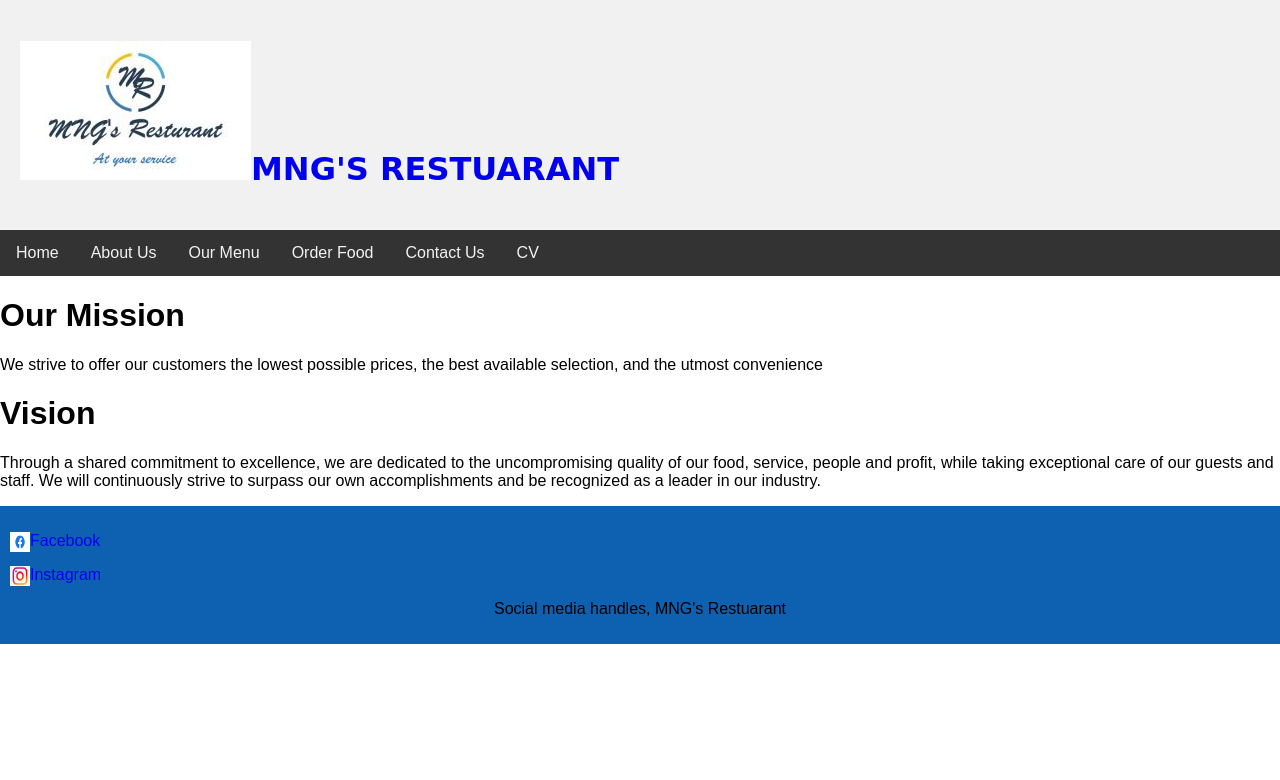
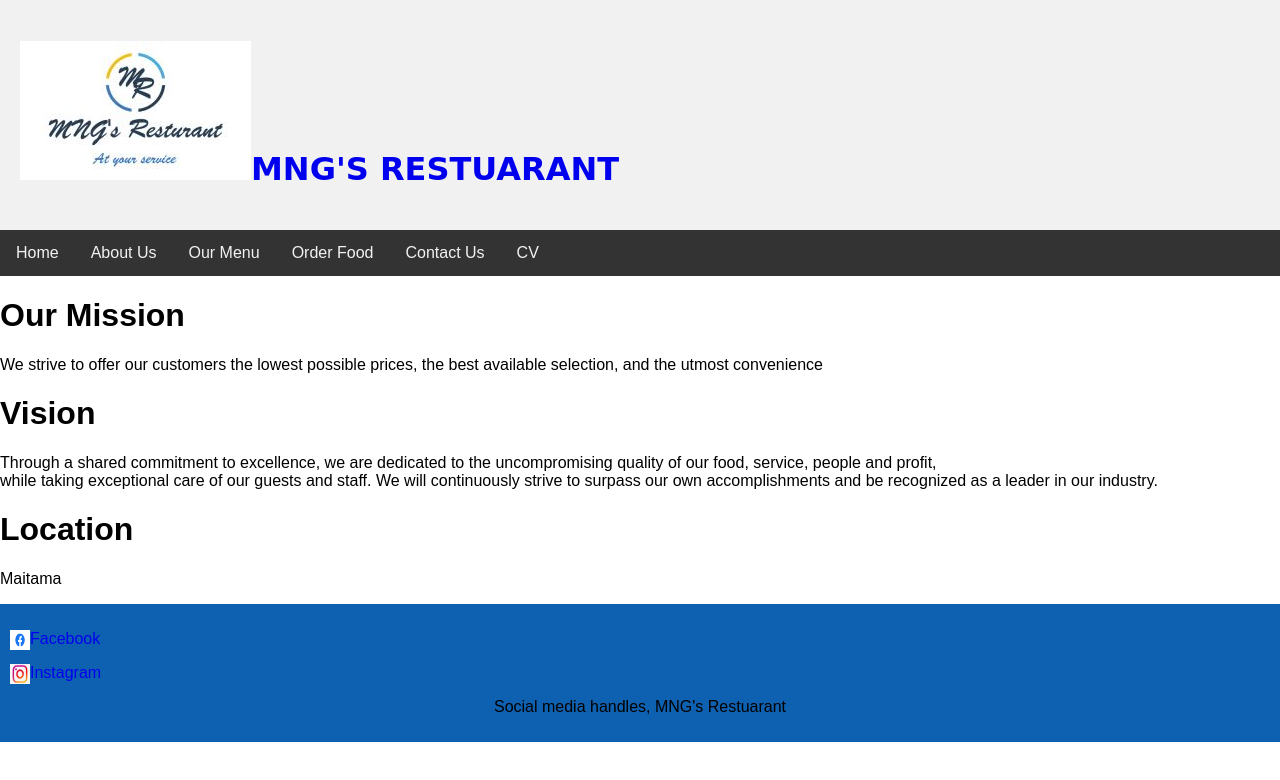
Before and after one commit to MNG3664/restuarant.proj, a plain HTML site: page About us.html in a window 1280 px wide. Drawn offline with Linux system fonts and the light colour scheme.

Commit message:
Update About us.html

```diff
--- a/About us.html
+++ b/About us.html
@@ -25,7 +25,11 @@
 <p>We strive to offer our customers the lowest possible prices, the best available selection, and the utmost convenience</p>
 
 <h1>Vision</h1>
-<p>Through a shared commitment to excellence, we are dedicated to the uncompromising quality of our food, service, people and profit, while taking exceptional care of our guests and staff. We will continuously strive to surpass our own accomplishments and be recognized as a leader in our industry.</p>
+<p>Through a shared commitment to excellence, we are dedicated to the uncompromising quality of our food, service, people and profit,<br> while taking exceptional care of our guests and staff. We will continuously strive to surpass our own accomplishments and be recognized as a leader in our industry.</p>
+
+
+<h1>Location</h1>
+<p>Maitama</p>
 
 
 <footer>
```
